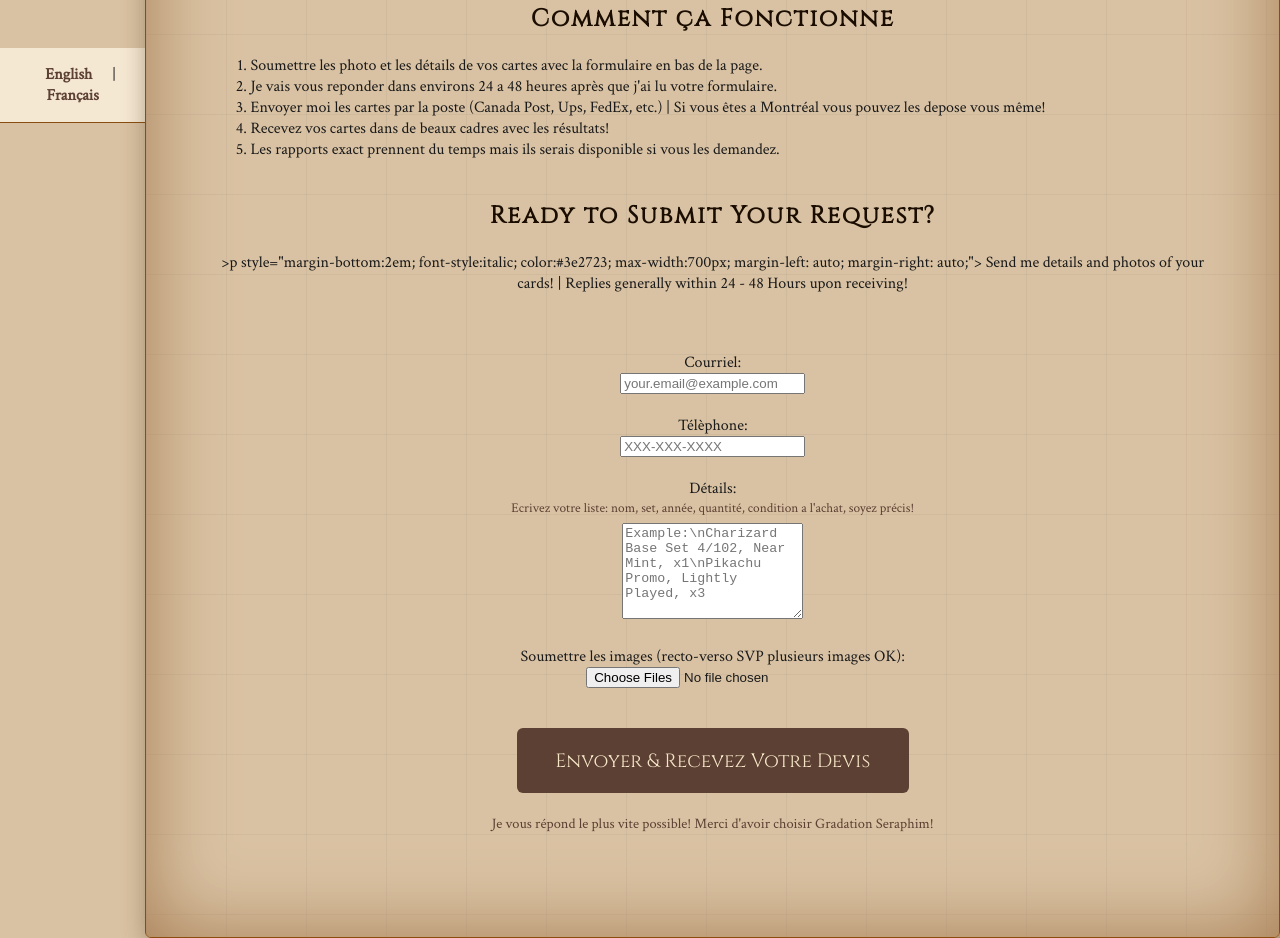
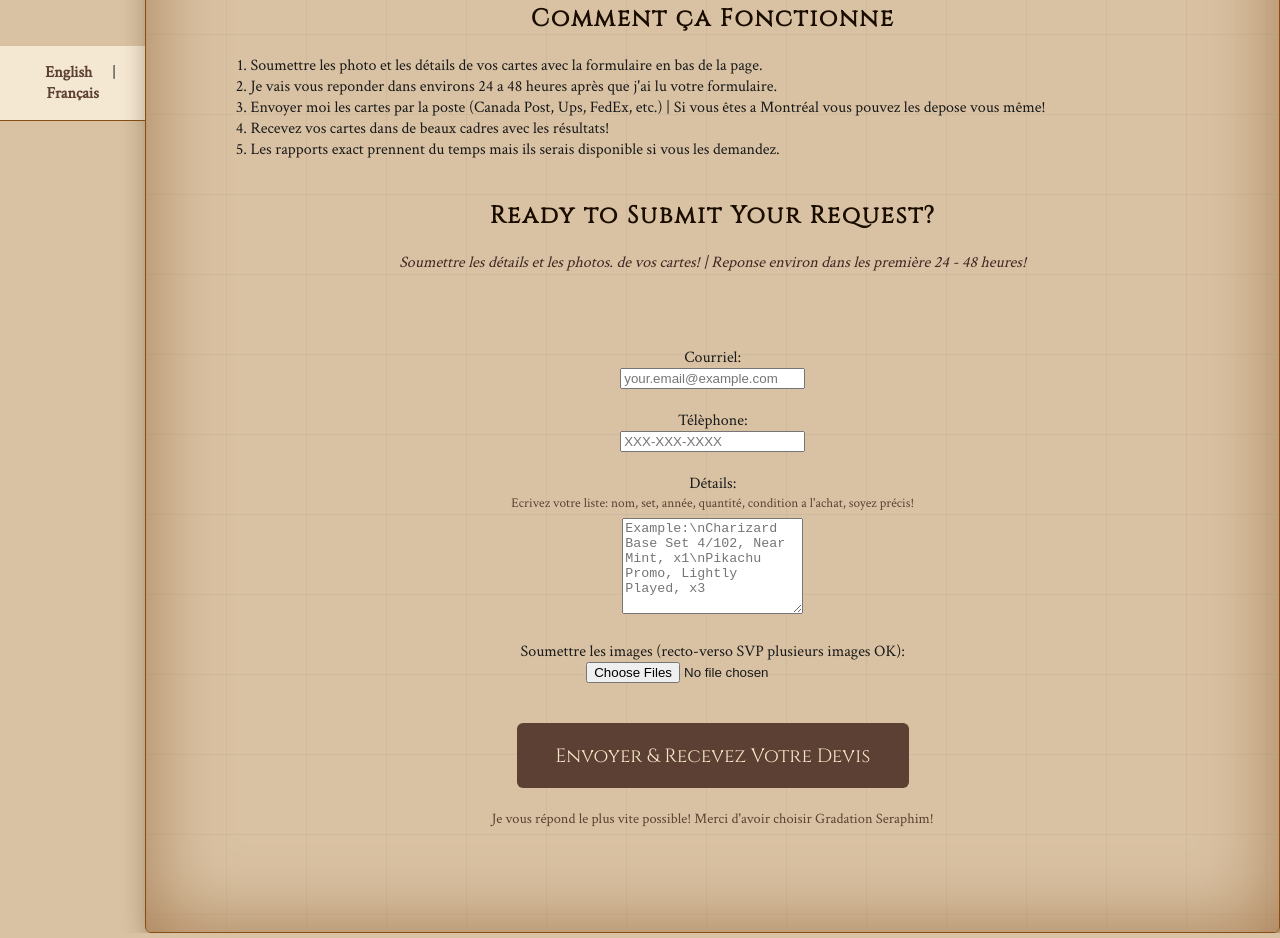
Before and after one commit to AzzyYourLocalCoffeeGod/Azrael-s-Seraphim-Card-Grading, a plain HTML site: page fr.html in a window 1280 px wide. Shown: the part 767-1705 px from the top of the page. Drawn offline with Linux system fonts and the light colour scheme.

Commit message:
Update fr.html

```diff
--- a/fr.html
+++ b/fr.html
@@ -122,8 +122,8 @@ Pokémon | Magic: The Gathering | Yu-Gi-Oh! | Cardfight Vanguard | Cartes de Spo
 
 <div class="section" style="text-align:center;">
 <h2>Ready to Submit Your Request?</h2>
->p style="margin-bottom:2em; font-style:italic; color:#3e2723; max-width:700px; margin-left: auto; margin-right: auto;">
-Send me details and photos of your cards! | Replies generally within 24 - 48 Hours upon receiving!
+<p style="margin-bottom:2em; font-style:italic; color:#3e2723; max-width:700px; margin-left: auto; margin-right: auto;">
+Soumettre les détails et les photos. de vos cartes! | Reponse environ dans les première  24 - 48 heures!
 </p>
 <form action="https://formspree.io/f/xnjqajgg" method="Post" enctype="multipart/form-data">
 
```
